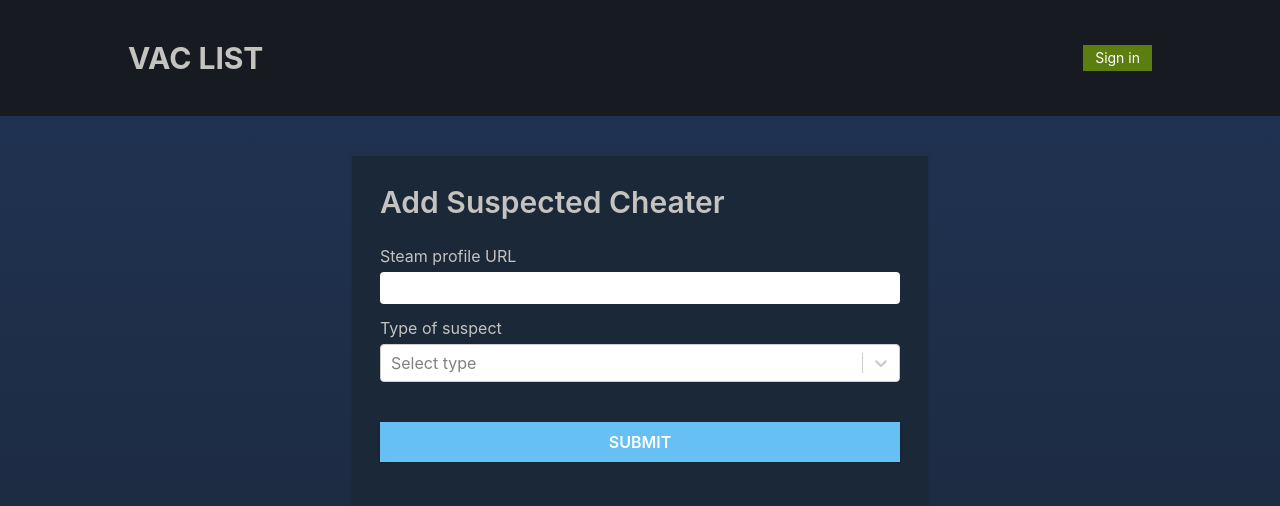
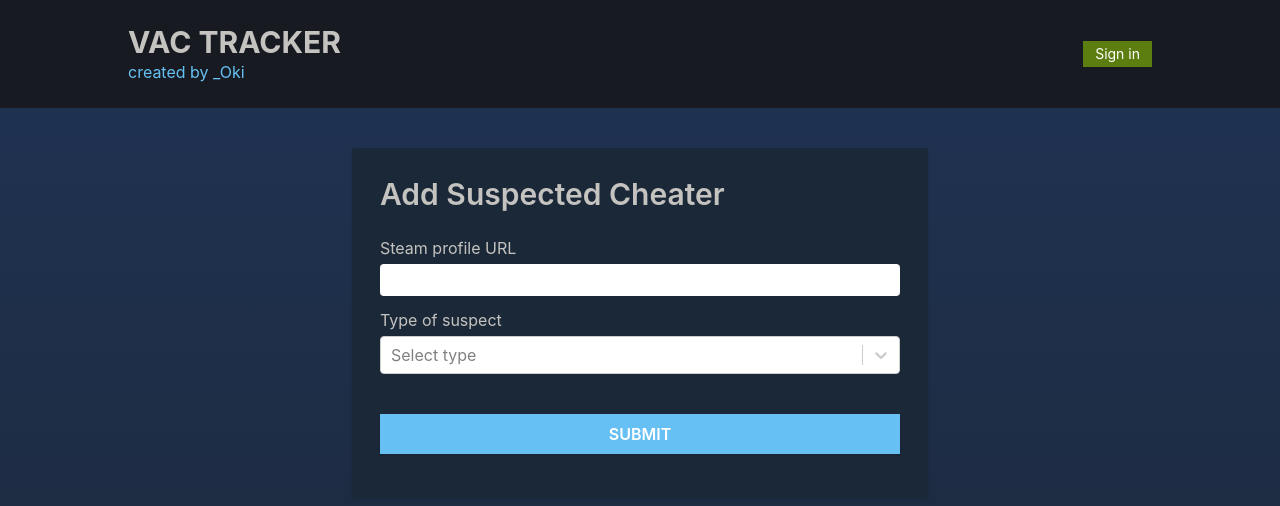
Before and after one commit to Joel-Adving/vac-list, a Next.js app: page /add-suspect in a window 1280 px wide. Shown: the top 506 px of the page. Built offline with nearby package versions, Linux system fonts and the light colour scheme; no server answers.

Commit message:
progress

```diff
--- a/src/components/layout/Header.js
+++ b/src/components/layout/Header.js
@@ -13,11 +13,16 @@
     }
 
     return (
-        <header className="p-10 bg-background-dark">
+        <header className="p-6 bg-background-dark">
             <nav className="flex items-center justify-between w-full max-w-5xl mx-auto ">
-                <Link href="/">
-                    <h2 className="text-3xl font-bold cursor-pointer text-text">VAC LIST</h2>
-                </Link>
+                <div>
+                    <Link href="/">
+                        <h2 className="text-3xl font-bold cursor-pointer text-text">VAC TRACKER</h2>
+                    </Link>
+                    <a className="text-highlight" href="https://steamcommunity.com/id/jjooeell11">
+                        created by _Oki
+                    </a>
+                </div>
                 {!user && (
                     <button className="px-3 py-[3px] text-sm text-white bg-green-bg" onClick={() => signin()}>
                         Sign in
--- a/src/pages/_app.js
+++ b/src/pages/_app.js
@@ -9,8 +9,11 @@
         <AuthContextProvider>
             <RecoilRoot>
                 <Head>
-                    <title>Vac List</title>
-                    <meta name="description" content="Generated by create next app" />
+                    <title>VAC TRACKER</title>
+                    <meta
+                        name="description"
+                        content="App for tracking suspects and cheaters in counter-strike: global offensive"
+                    />
                     <link rel="icon" href="/favicon.ico" />
                 </Head>
                 <Header />
--- a/src/pages/index.js
+++ b/src/pages/index.js
@@ -38,10 +38,15 @@
             <main className="max-w-5xl mx-auto my-10 text-text-lighter">
                 <section className="grid gap-3 responsive-grid">
                     {filteredProfiles &&
+                        filter !== 'all' &&
                         filteredProfiles
                             .slice()
                             .sort((a, b) => a?.DaysSinceLastBan - b?.DaysSinceLastBan)
                             .map(profile => <Card key={profile.steamid} profile={profile} />)}
+
+                    {filteredProfiles &&
+                        filter === 'all' &&
+                        filteredProfiles.map(profile => <Card key={profile.steamid} profile={profile} />)}
                 </section>
                 {loading && <p className="py-12 pb-24 text-4xl font-thin text-cyan-400">Loading...</p>}
             </main>
```
